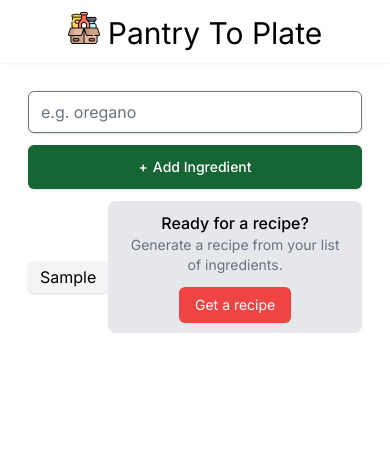
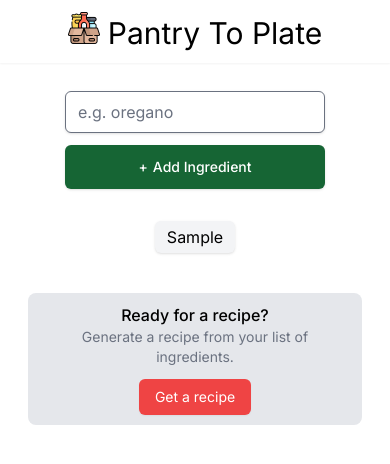
Before and after one commit to jenieg/pantry-to-plate, a React (Vite) app: page / in a window 390 px wide. Both pictures are taken after typing "Sample" into the empty fields and a click on the button "Add Ingredient". Shown: the top 464 px of the page. Built offline with nearby package versions, Linux system fonts and the light colour scheme.

Commit message:
fix: responsiveness

```diff
--- a/src/components/Form.jsx
+++ b/src/components/Form.jsx
@@ -15,7 +15,7 @@ const Main = () => {
     }
 
     return (
-        <main className="max-w-7xl pt-7 px-7">
+        <main className="max-w-7xl pt-7 px-7 flex flex-col items-center">
             <form
                 action={addIngredient}
                 className="flex flex-col sm:flex-row sm:flex-grow justify-center gap-3"
@@ -32,18 +32,20 @@ const Main = () => {
                 >Add Ingredient</button>
             </form>
 
-            <section aria-live="polite" className="flex justify-center mt-3">
+            {ingredients.length > 0 &&
+            <section aria-live="polite" className="flex flex-col justify-center mt-3">
                 <ul className="max-w-3xl flex flex-wrap justify-center items-center gap-3 mt-5">
                     {ingredientsListItems}
                 </ul>
-                <div className="w-max flex sm:flex-row flex-col justify-between items-center rounded-lg bg-gray-200 px-5 py-2.5">
+
+                <div className="mt-10 sm:w-max flex sm:flex-row flex-col justify-between items-center rounded-lg bg-gray-200 px-5 py-2.5">
                     <div className="sm:mr-20 mr-0 mb-3 sm:mb-0 text-center sm:text-left">
                         <h3 className="text-md font-medium leading-6">Ready for a recipe?</h3>
                         <p className="text-gray-500 text-sm leading-5">Generate a recipe from your list of ingredients.</p>
                     </div>
                     <button className="border-none rounded-md bg-red-500 shadow-sm text-white px-4 py-2 text-sm cursor-pointer">Get a recipe</button>
                 </div>
-            </section>
+            </section>}
 
         </main>
     );
```
